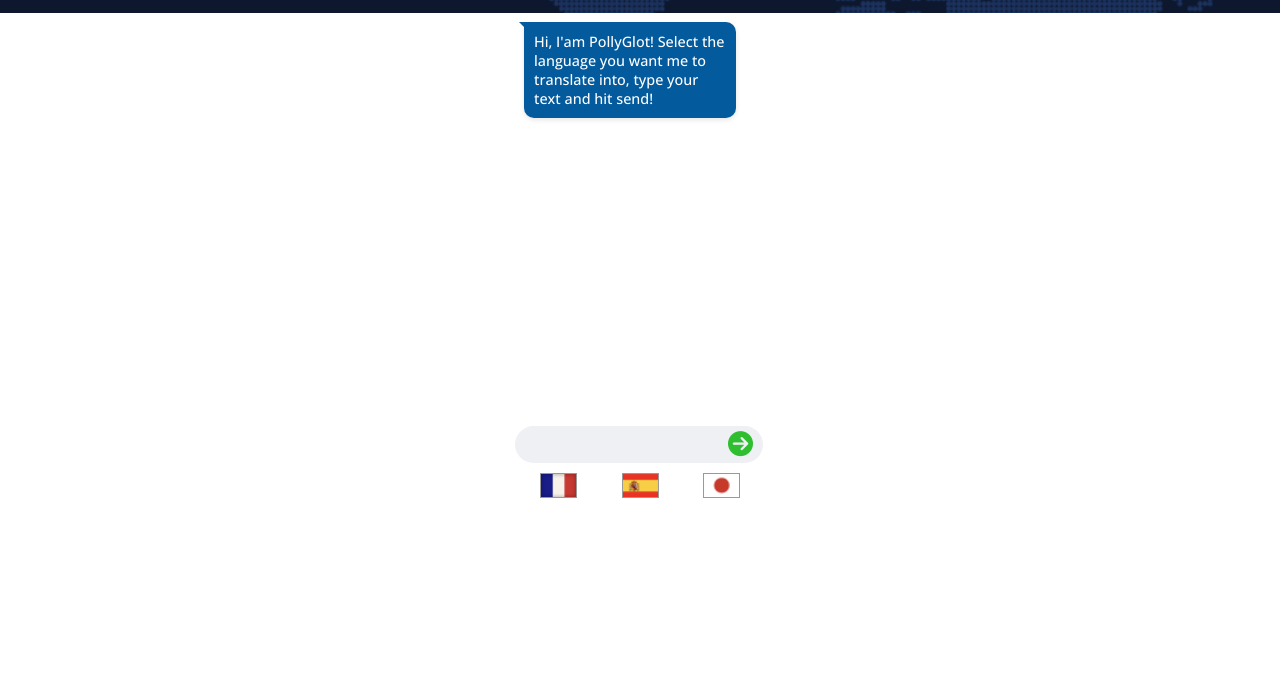
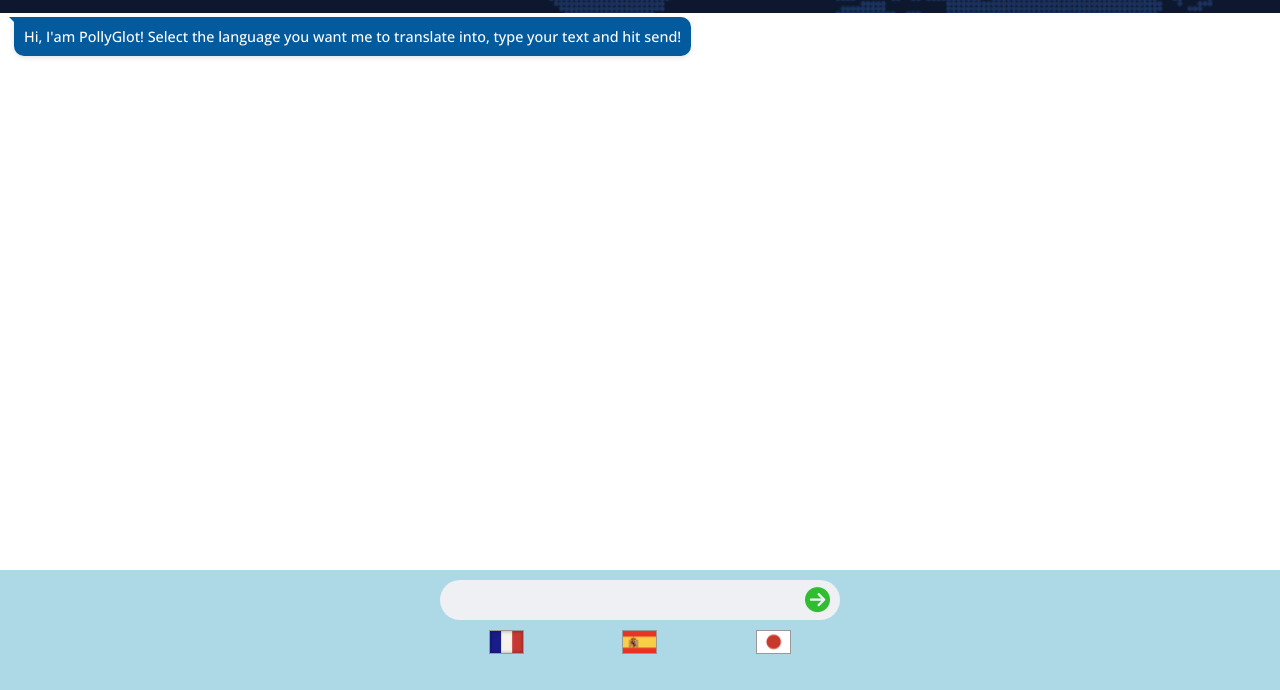
Before and after one commit to ChathurikaDissanayaka/polly-glot, a website built with Vite: page index.html in a window 1280 px wide. Shown: the part 110-800 px from the top of the page. Built offline with nearby package versions, Linux system fonts and the light colour scheme.

Commit message:
Add changes

```diff
--- a/index.css
+++ b/index.css
@@ -1,7 +1,12 @@
+*{
+    box-sizing: border-box;
+}
+
 body {
-  margin: 0 auto;
+  margin: 0;
   padding: 0;
-  max-width: 100vw;
+  width: 100%;
+  height: 100vh;
   font-family: "Open Sans", sans-serif;
 }
 
@@ -11,13 +16,26 @@ header {
   background-size: cover;
 }
 
+.bla{
+    background-color: lightblue;
+    width: 100%;
+    height: 15%;
+    margin: 0 auto;
+    padding: 0;
+    position: fixed;
+    bottom: 0;
+}
+
+.cont {
+  height: 80%;
+  margin: 0;
+  padding: 0;
+}
+
 main {
   position: relative;
   margin: 0 auto;
-  padding: 0 20px;
-  max-width: 250px;
-  height: 500px;
-  border-radius: 5px;
+  height: 100%;
 }
 
 h1 {
@@ -36,13 +54,14 @@ h2 {
 }
 
 input[type="text"] {
-  font-family: "Poppins", sans-serif;
+  font-family: "Open Sans", sans-serif;
   background-color: #eff0f4;
+  width: 80%;
+  margin-left: 10px;
   border: none;
 }
 
 input[type="text"]:focus {
-  margin-left: 10px;
   outline: none;
 }
 
@@ -51,7 +70,7 @@ input[type="radio"] {
 }
 
 input[type="radio"]:checked + .flag {
-  border: 2px solid #035a9d;
+  border: 2px solid #2fbe2f;
 }
 
 .parrot-img {
@@ -76,17 +95,16 @@ input[type="radio"]:checked + .flag {
 
 .language-selection {
   display: flex;
-  justify-content: space-between;
-  position: absolute;
-  bottom: 10px;
-  left: 0;
-  right: 0;
-  margin: 0 45px;
+  justify-content: space-around;
+  margin: 0 auto;
+  width: 400px;
 }
 
 .input {
-  position: absolute;
   bottom: 50px;
+  width: 400px;
+  margin: 10px auto;
+  padding: 0;
 }
 
 .text {
@@ -94,10 +112,9 @@ input[type="radio"]:checked + .flag {
   align-items: center;
   position: relative;
   background-color: #eff0f4;
-  width: 240px;
-  gap: 5px;
+  width: 100%;
+  margin: 0 auto;
   padding-top: 10px;
-  padding-left: 8px;
   padding-bottom: 10px;
   border-radius: 30px;
 }
@@ -160,9 +177,9 @@ input[type="radio"]:checked + .flag {
 
 .container {
   right: 5px;
-  padding: 5px;
+  padding: 0 10px;
   overflow-y: auto;
-  height: 400px;
+  height: 84%;
   display: flex;
   flex-direction: column;
 }
@@ -176,3 +193,9 @@ input[type="radio"]:checked + .flag {
   border-radius: 10px;
   background-color: #eff0f4;
 }
+
+@media only screen and (max-width: 450px) {
+ .input, .language-selection{
+    width: 80%;
+  }
+}
--- a/index.html
+++ b/index.html
@@ -24,18 +24,17 @@
     </header>
     <div class="cont">
         <main>
-            <section>
-                <div id="msgs" class="container">
+            <section id="msgs" class="container">
                 <p class="reciever-msg">Hi, I'am PollyGlot! Select the language you want me to translate into, type
                     your text and hit send!</p>
-                </div>
             </section>
-            <section class="input">
+            <section class="bla">
+                <div class="input">
                     <div class="text">
                         <input type="text" id="message" maxlength="100">
                         <i id="send" class="fa-solid fa-circle-arrow-right icon"></i>
                     </div>
-            </section>
+                </div>
                 <div class="language-selection">
                     <label for="French">
                         <input type="radio" name="lang" id="French">
@@ -50,6 +49,7 @@
                         <img class="flag" src="assets/jpn-flag.png" alt="Japanese flag">
                     </label>
                 </div>
+            </section>
         </main>
     </div>
     <script src="index.js" type="module"></script>
```
Lines whose indentation alone changed are shown as unchanged.
